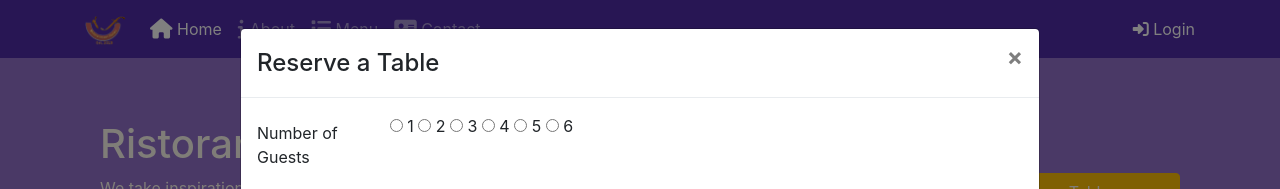
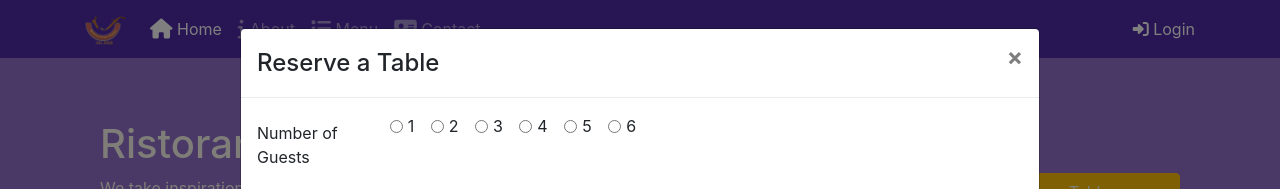
Before and after one commit to Katona/Bootstrap4, a website: page index.html in a window 1280 px wide. Both pictures are taken after a click on the link "Reserve Table". Shown: the top 189 px of the page. Drawn offline with nearby package versions, Linux system fonts and the light colour scheme.

Commit message:
Fix radi buttons

```diff
--- a/index.html
+++ b/index.html
@@ -90,30 +90,30 @@
                         <div class="form-group row">
                             <label class="col-md-2 col-form-label" for="noOfGuestsRadio">Number of Guests</label>
                             <div class="col-12 col-md-10 align-items-space">
-                                <span >
-                                    <input type="radio" id="1" name="reservation" value="1">
-                                    <label for="1">1</label>
-                                </span>
-                                <span>
-                                    <input type="radio" id="2" name="reservation" value="2">
-                                    <label for="2">2</label>
-                                </span>
-                                <span>
-                                    <input type="radio" id="3" name="reservation" value="3">
-                                    <label for="3">3</label>
-                                </span>
-                                <span>
-                                    <input type="radio" id="4" name="reservation" value="4">
-                                    <label for="4">4</label>
-                                </span>
-                                <span>
-                                    <input type="radio" id="5" name="reservation" value="5">
-                                    <label for="5">5</label>
-                                </span>
-                                <span>
-                                    <input type="radio" id="6" name="reservation" value="6">
-                                    <label for="6">6</label>
-                                </span>
+                                <div class="form-check form-check-inline">
+                                    <input class="form-check-input" type="radio" id="1" name="reservation" value="1">
+                                    <label class="form-check-label" for="1">1</label>
+                                </div>
+                                <div class="form-check form-check-inline">
+                                    <input class="form-check-input" type="radio" id="2" name="reservation" value="2">
+                                    <label class="form-check-label" for="2">2</label>
+                                </div>
+                                <div class="form-check form-check-inline">
+                                    <input class="form-check-input" type="radio" id="3" name="reservation" value="3">
+                                    <label class="form-check-label" for="3">3</label>
+                                </div>
+                                <div class="form-check form-check-inline">
+                                    <input class="form-check-input" type="radio" id="4" name="reservation" value="4">
+                                    <label class="form-check-label" for="4">4</label>
+                                </div>
+                                <div class="form-check form-check-inline">
+                                    <input class="form-check-input" type="radio" id="5" name="reservation" value="5">
+                                    <label class="form-check-label" for="5">5</label>
+                                </div>
+                                <div class="form-check form-check-inline">
+                                    <input class="form-check-input" type="radio" id="6" name="reservation" value="6">
+                                    <label class="form-check-label" for="6">6</label>
+                                </div>
 
                             </div>
                         </div>
```
